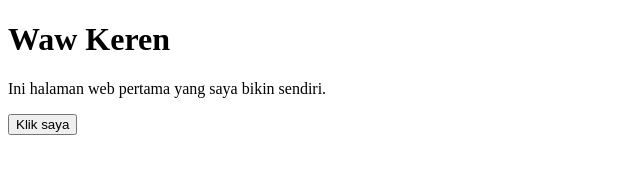
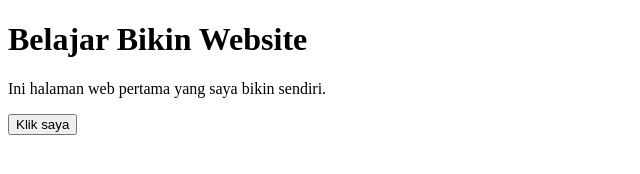
Before and after one commit to DaKira14/belajar-it, a plain HTML site: page index.html in a window 1280 px wide. Shown: the whole page, without its empty margins (0-640 px from the left). Drawn offline with Linux system fonts and the light colour scheme.

```diff
--- a/index.html
+++ b/index.html
@@ -4,7 +4,7 @@
     <title>Halaman Pertama Saya</title>
   </head>
   <body>
-    <h1>Waw Keren</h1>
+    <h1>Belajar Bikin Website</h1>
     <p>Ini halaman web pertama yang saya bikin sendiri.</p>
     <button onclick="alert('Tombolnya jalan!')">Klik saya</button>
   </body>
```
